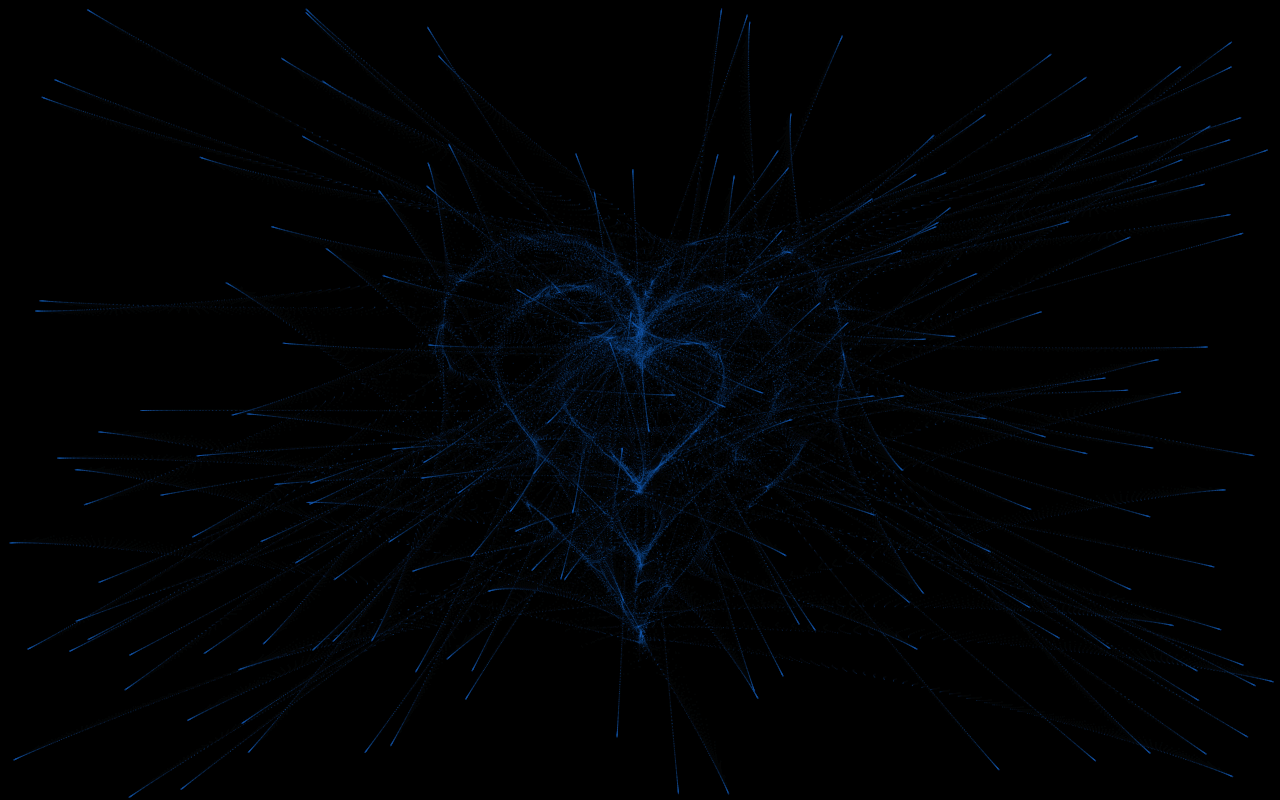
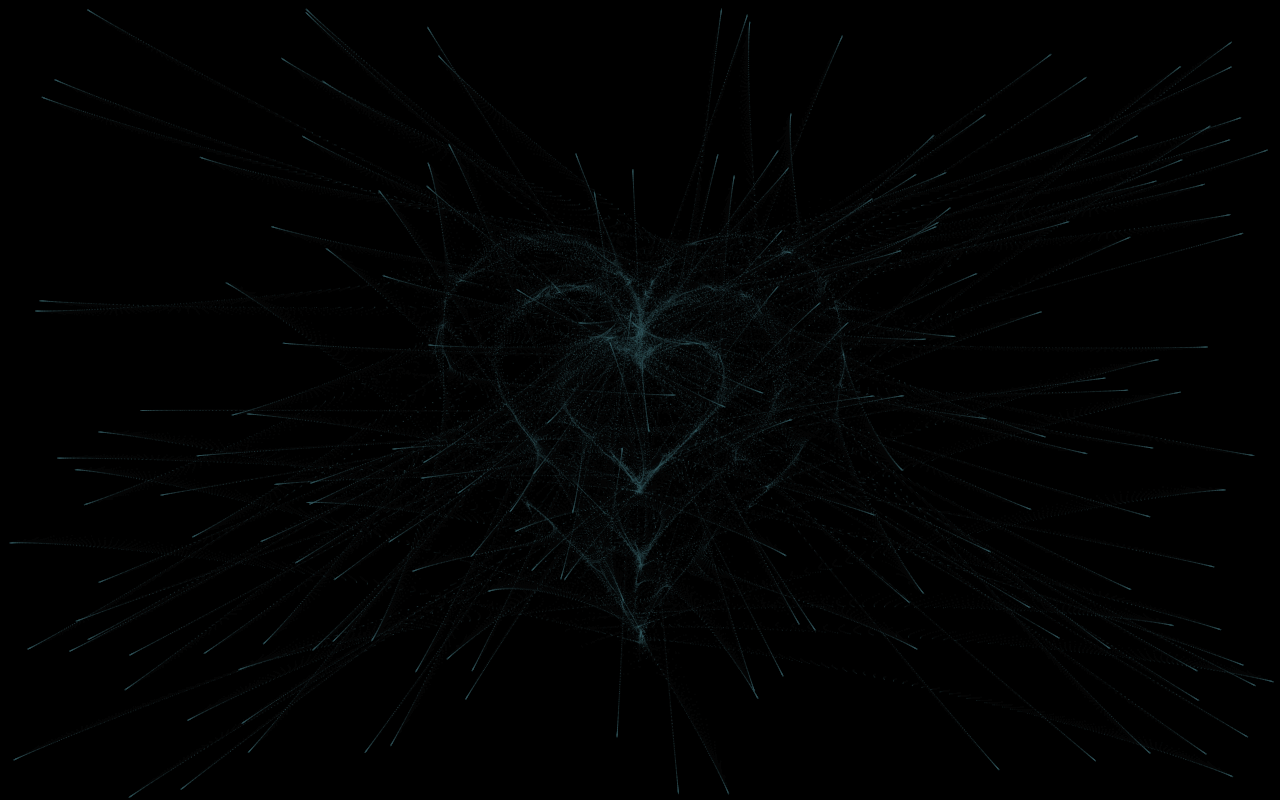
Before and after one commit to trungnd96/heart_for_kimshimi, a plain HTML site: page index.html in a window 1280 px wide. Drawn offline with Linux system fonts and the light colour scheme; animation ran at ten frames a second.

Commit message:
Update index.html

```diff
--- a/index.html
+++ b/index.html
@@ -101,7 +101,7 @@
           D: 2 * (i % 2) - 1,
           force: 0.2 * rand() + 0.7,
           //f: "hsla(0," + ~~(40 * rand() + 60) + "%," + ~~(60 * rand() + 20) + "%,.3)",
-          f: "rgba(31, 104, 194, 0.3)",
+          f: "rgba(65, 104, 111, 0.3)",
 // 	  f: "rgba(51, 204, 255, 0.7)",
           trace: []
         };
```
